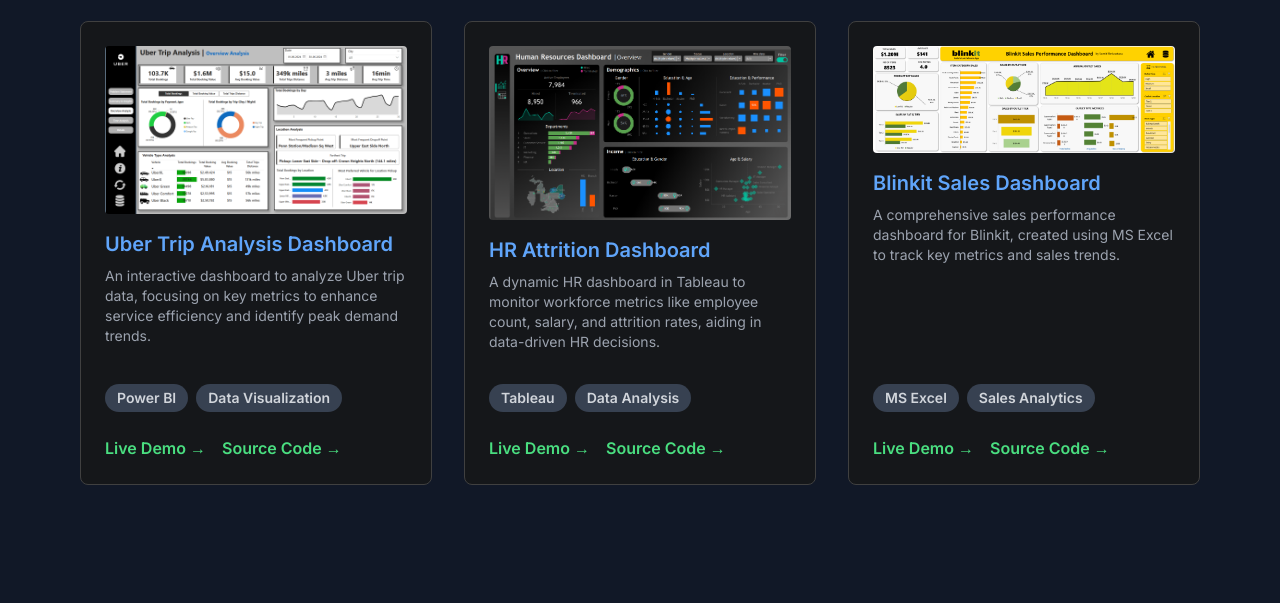
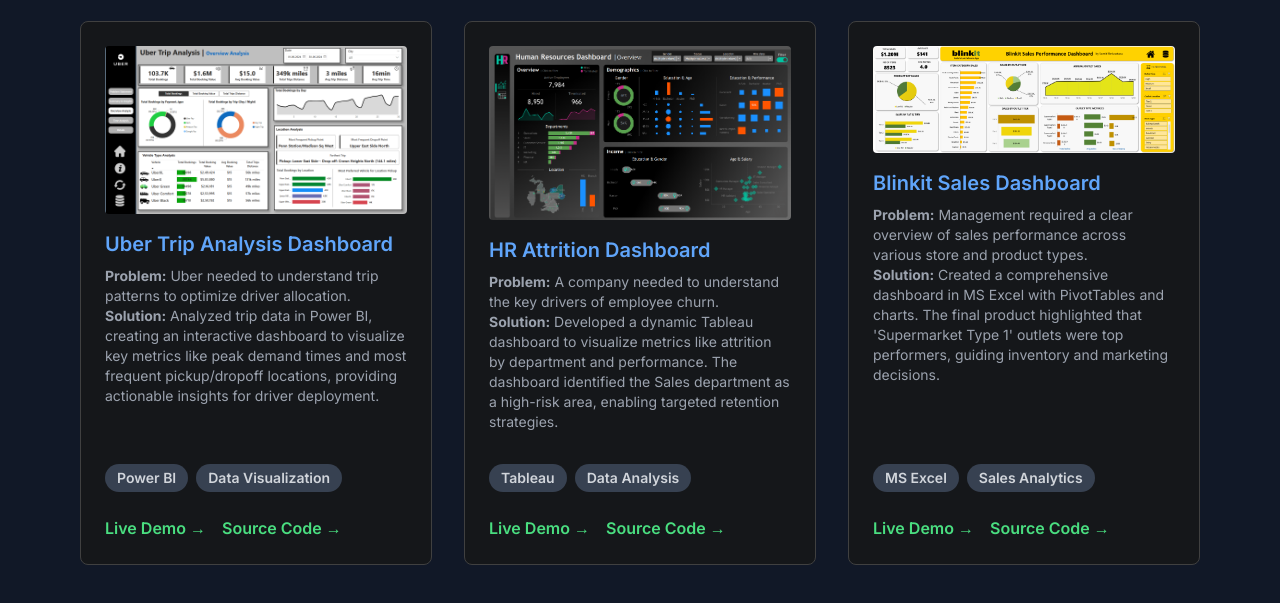
Before and after one commit to sumitshrivastava18/MyPortfolio, a plain HTML site: page projects/data-analysis/data_analysis_projects.html in a window 1280 px wide. Shown: the part 139-742 px from the top of the page. Drawn offline with nearby package versions, Linux system fonts and the light colour scheme.

Commit message:
data_analysis_projects.html

```diff
--- a/projects/data-analysis/data_analysis_projects.html
+++ b/projects/data-analysis/data_analysis_projects.html
@@ -58,7 +58,10 @@
             <div class="project-card">
                 <img src="Images/Uber_dashboard.png" alt="Uber Dashboard Project" class="rounded mb-4">
                 <h3 class="text-xl font-semibold text-blue-400 mb-2">Uber Trip Analysis Dashboard</h3>
-                <p class="text-gray-400 text-sm mb-4 flex-grow">An interactive dashboard to analyze Uber trip data, focusing on key metrics to enhance service efficiency and identify peak demand trends.</p>
+                <p class="text-gray-400 text-sm mb-4 flex-grow">
+                    <strong>Problem:</strong> Uber needed to understand trip patterns to optimize driver allocation.
+                    <br><strong>Solution:</strong> Analyzed trip data in Power BI, creating an interactive dashboard to visualize key metrics like peak demand times and most frequent pickup/dropoff locations, providing actionable insights for driver deployment.
+                </p>
                 <div class="my-4"><span class="inline-block bg-gray-700 rounded-full px-3 py-1 text-sm font-semibold text-gray-300 mr-2 mb-2">Power BI</span><span class="inline-block bg-gray-700 rounded-full px-3 py-1 text-sm font-semibold text-gray-300 mr-2 mb-2">Data Visualization</span></div>
                 <div class="flex space-x-4"><a href="#" target="_blank" class="text-green-400 hover:text-green-300 transition-colors font-semibold">Live Demo &rarr;</a><a href="https://github.com/sumitshrivastava18/Uber-Trip-Analysis-Dashboard.git" target="_blank" class="text-green-400 hover:text-green-300 transition-colors font-semibold">Source Code &rarr;</a></div>
             </div>
@@ -66,7 +69,10 @@
             <div class="project-card">
                 <img src="Images/hr_dashboard_tableau.png" alt="HR Dashboard Project" class="rounded mb-4">
                 <h3 class="text-xl font-semibold text-blue-400 mb-2">HR Attrition Dashboard</h3>
-                <p class="text-gray-400 text-sm mb-4 flex-grow">A dynamic HR dashboard in Tableau to monitor workforce metrics like employee count, salary, and attrition rates, aiding in data-driven HR decisions.</p>
+                <p class="text-gray-400 text-sm mb-4 flex-grow">
+                    <strong>Problem:</strong> A company needed to understand the key drivers of employee churn.
+                    <br><strong>Solution:</strong> Developed a dynamic Tableau dashboard to visualize metrics like attrition by department and performance. The dashboard identified the Sales department as a high-risk area, enabling targeted retention strategies.
+                </p>
                 <div class="my-4"><span class="inline-block bg-gray-700 rounded-full px-3 py-1 text-sm font-semibold text-gray-300 mr-2 mb-2">Tableau</span><span class="inline-block bg-gray-700 rounded-full px-3 py-1 text-sm font-semibold text-gray-300 mr-2 mb-2">Data Analysis</span></div>
                 <div class="flex space-x-4"><a href="#" target="_blank" class="text-green-400 hover:text-green-300 transition-colors font-semibold">Live Demo &rarr;</a><a href="https://github.com/sumitshrivastava18/HR-Dashboard.git" target="_blank" class="text-green-400 hover:text-green-300 transition-colors font-semibold">Source Code &rarr;</a></div>
             </div>
@@ -74,7 +80,10 @@
             <div class="project-card">
                 <img src="Images/Blinkit_Dashboard.png" alt="Blinkit Dashboard Project" class="rounded mb-4">
                 <h3 class="text-xl font-semibold text-blue-400 mb-2">Blinkit Sales Dashboard</h3>
-                <p class="text-gray-400 text-sm mb-4 flex-grow">A comprehensive sales performance dashboard for Blinkit, created using MS Excel to track key metrics and sales trends.</p>
+                <p class="text-gray-400 text-sm mb-4 flex-grow">
+                    <strong>Problem:</strong> Management required a clear overview of sales performance across various store and product types.
+                    <br><strong>Solution:</strong> Created a comprehensive dashboard in MS Excel with PivotTables and charts. The final product highlighted that 'Supermarket Type 1' outlets were top performers, guiding inventory and marketing decisions.
+                </p>
                 <div class="my-4"><span class="inline-block bg-gray-700 rounded-full px-3 py-1 text-sm font-semibold text-gray-300 mr-2 mb-2">MS Excel</span><span class="inline-block bg-gray-700 rounded-full px-3 py-1 text-sm font-semibold text-gray-300 mr-2 mb-2">Sales Analytics</span></div>
                <div class="flex space-x-4"><a href="#" target="_blank" class="text-green-400 hover:text-green-300 transition-colors font-semibold">Live Demo &rarr;</a><a href="https://github.com/sumitshrivastava18/Blinkit-Sales-Dashboard.git" target="_blank" class="text-green-400 hover:text-green-300 transition-colors font-semibold">Source Code &rarr;</a></div>
             </div>
```
